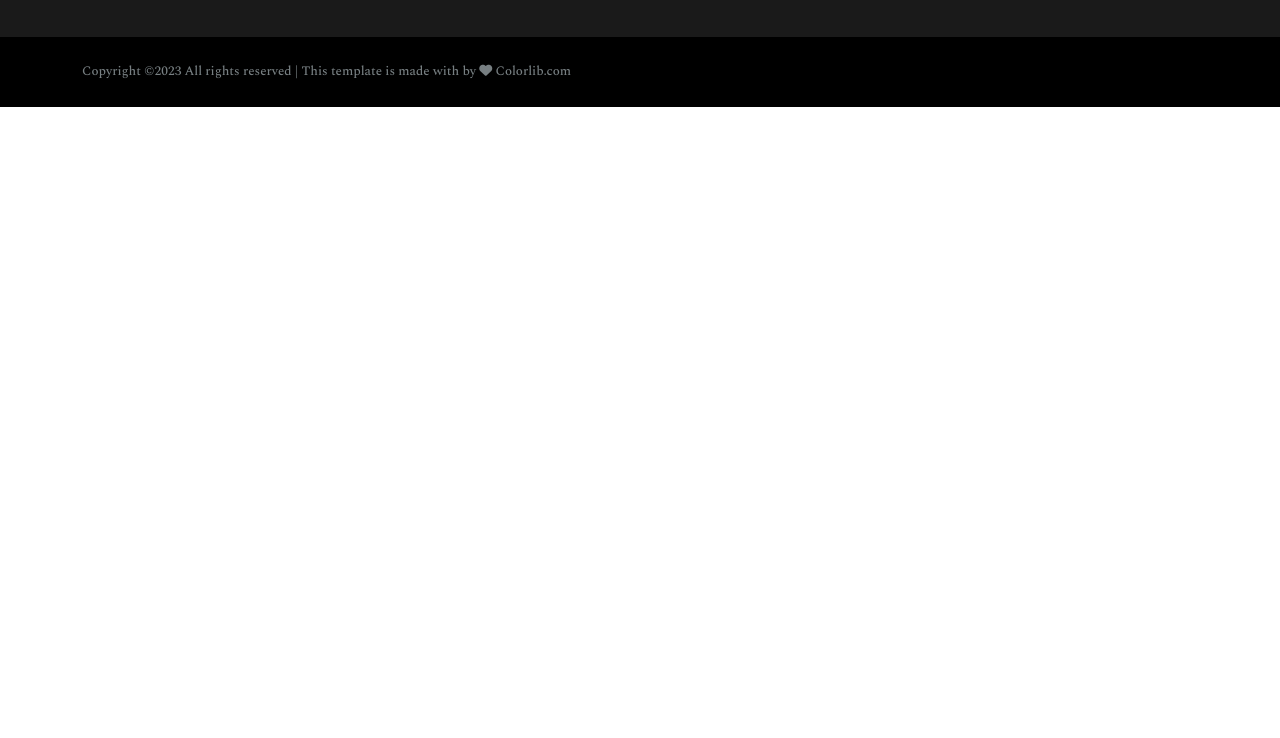
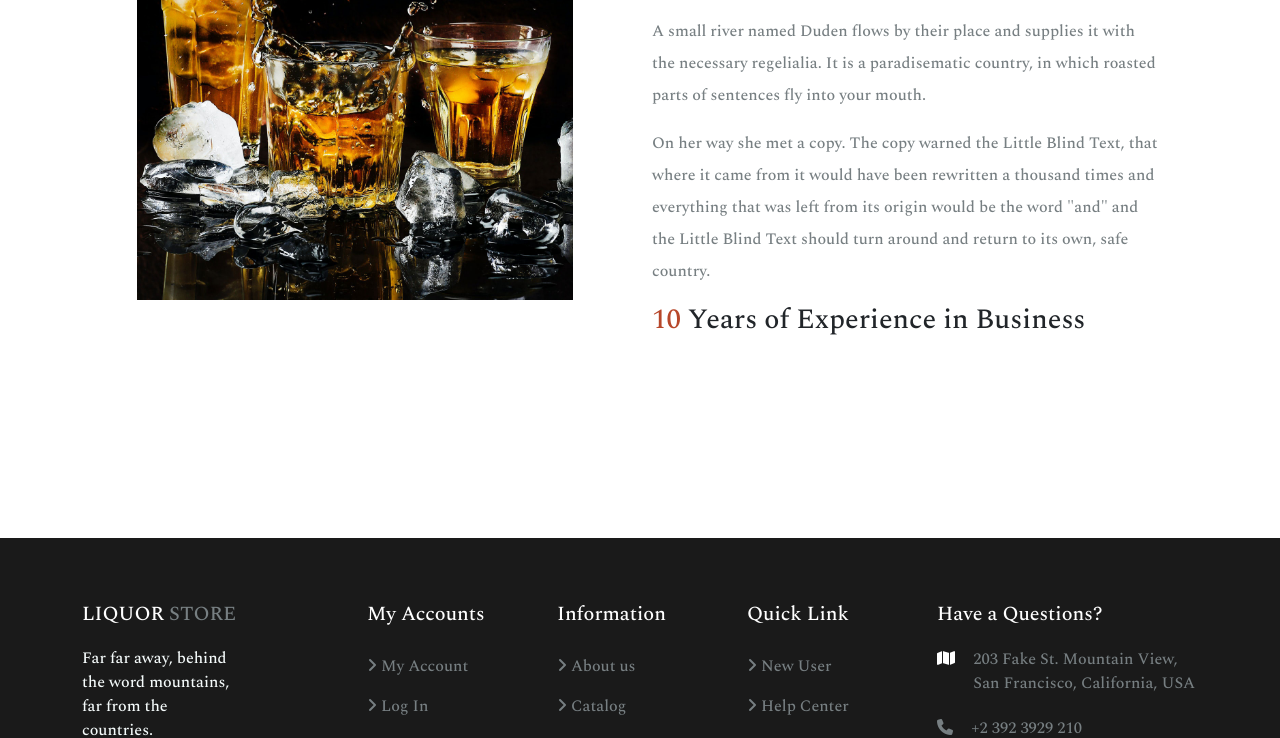
Before and after one commit to aliyevaraya/Project, a plain HTML site: page index.html in a window 1280 px wide. Shown: the part 1342-2080 px from the top of the page. Before the commit the page ends 1449 px from the top, so only its background shows below. Drawn offline with nearby package versions, Linux system fonts and the light colour scheme.

Commit message:
feat:initial hero-banner added

```diff
--- a/index.html
+++ b/index.html
@@ -146,7 +146,36 @@
         </div>
       </div>
     </header>
-
+    <section id="hero-banner">
+      <div class="container">
+        <div class="row hero-banner">
+          <div class="col-lg-6">
+            <div class="hero-banner-img">
+              <img src="./assests/images/about.jpg" alt="" />
+            </div>
+          </div>
+          <div class="col-lg-6">
+            <div class="hero-banner-text">
+              <span>Since 1905</span>
+              <h1>Desire Meets A New Taste</h1>
+              <p>
+                A small river named Duden flows by their place and supplies it
+                with the necessary regelialia. It is a paradisematic country, in
+                which roasted parts of sentences fly into your mouth.
+              </p>
+              <p>
+                On her way she met a copy. The copy warned the Little Blind
+                Text, that where it came from it would have been rewritten a
+                thousand times and everything that was left from its origin
+                would be the word "and" and the Little Blind Text should turn
+                around and return to its own, safe country.
+              </p>
+              <h3><span class="num" data-max="115">10 </span>Years of Experience in Business</h3>
+            </div>
+          </div>
+        </div>
+      </div>
+    </section>
     <footer>
       <div class="footer-top">
         <div class="container">
```
